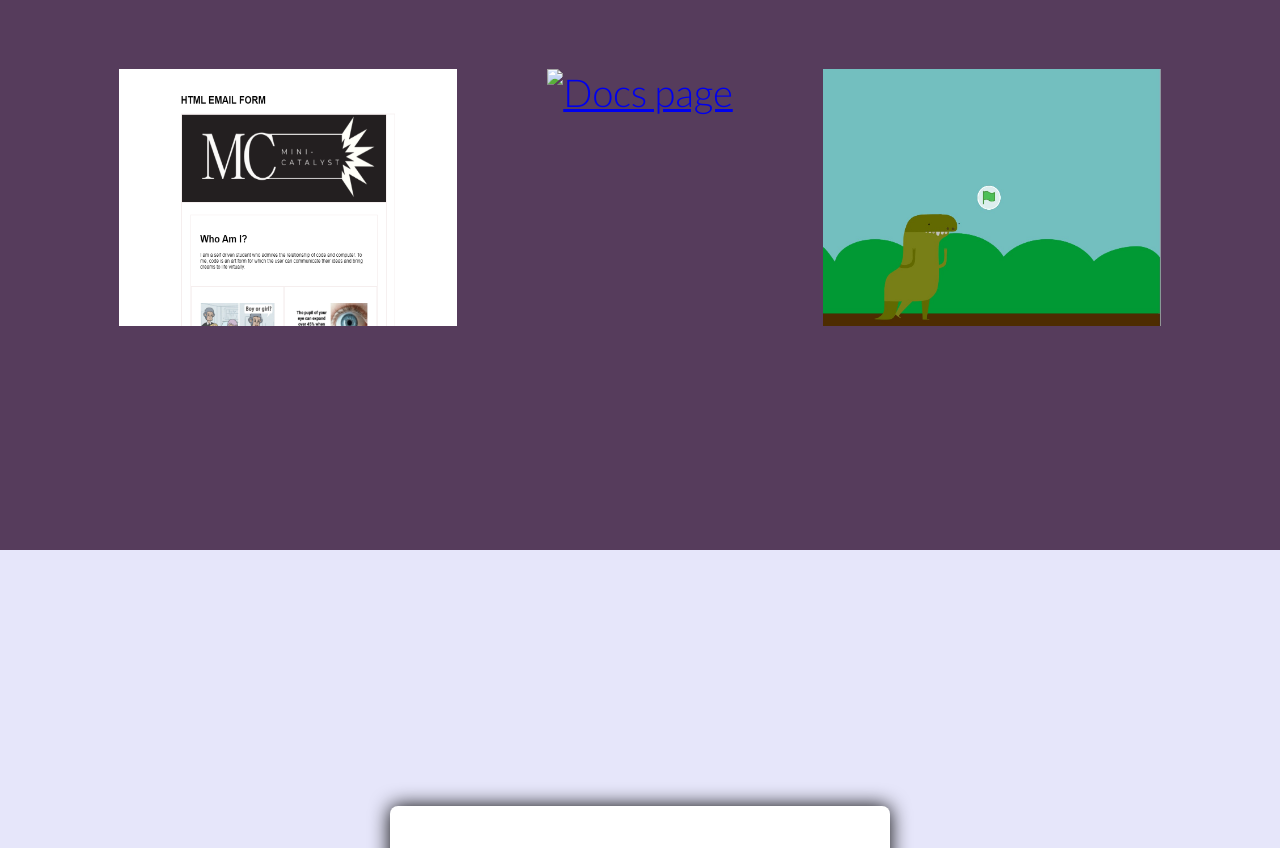
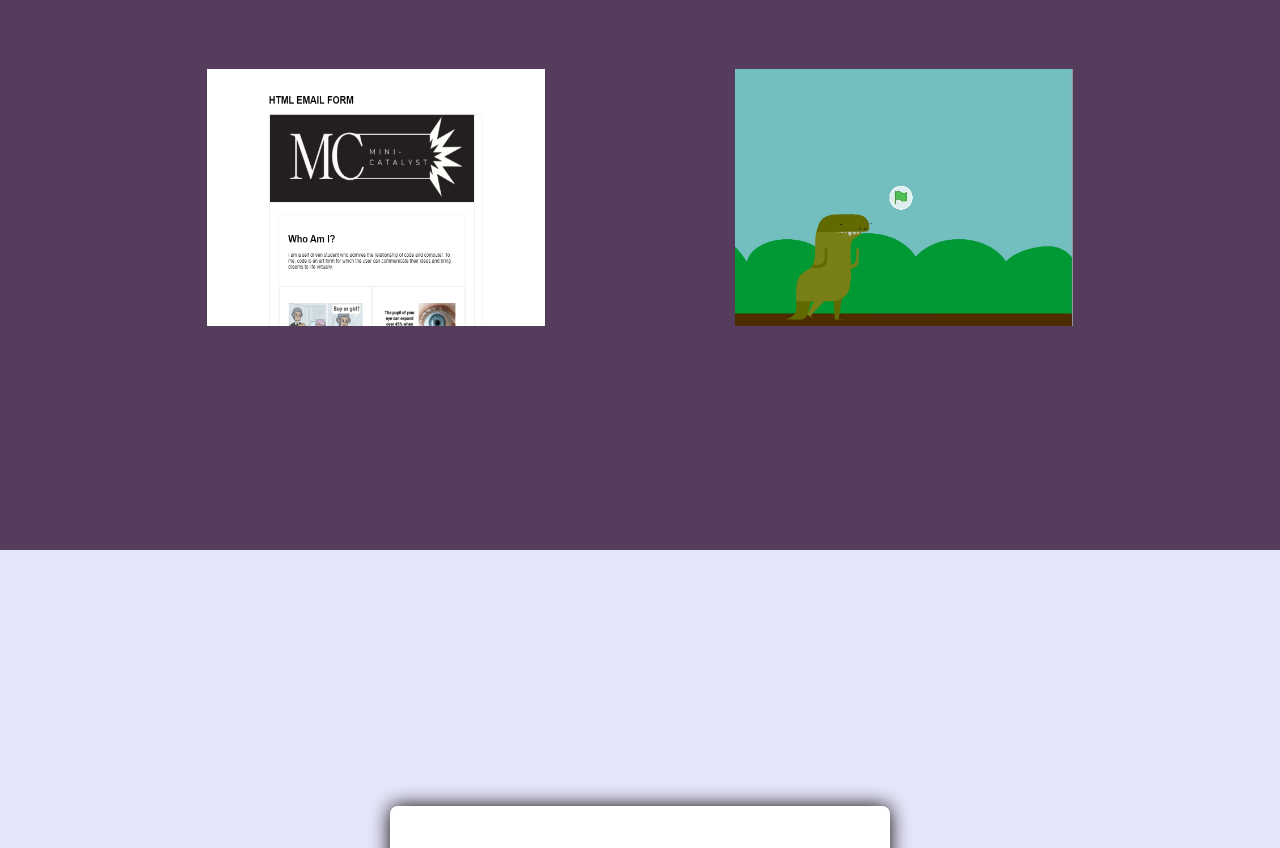
Before and after one commit to minicatalyst/Portfolio, a plain HTML site: page root/index.html in a window 1280 px wide. Shown: the part 1578-2426 px from the top of the page. Drawn offline with Linux system fonts and the light colour scheme.

Commit message:
Update index.html

```diff
--- a/root/index.html
+++ b/root/index.html
@@ -50,11 +50,6 @@
                 <a href="email.html" target="_self" >
                   <img src="email.png" alt="Email page">
                   <button class="doc">Email Example HTML</button></a>
-              </div>
-              <div class="cell">
-                <a href="weather.html" target="_self" >
-                  <img src="weatherapp.jpg" alt="Docs page">
-                  <button class="doc">WeatherAPP HTML/CSS/SCSS/Java/</button></a>
               </div>
               <div class="cell">
                 <a href="https://scratch.mit.edu/projects/726151044/fullscreen/" target="_self" >
```
